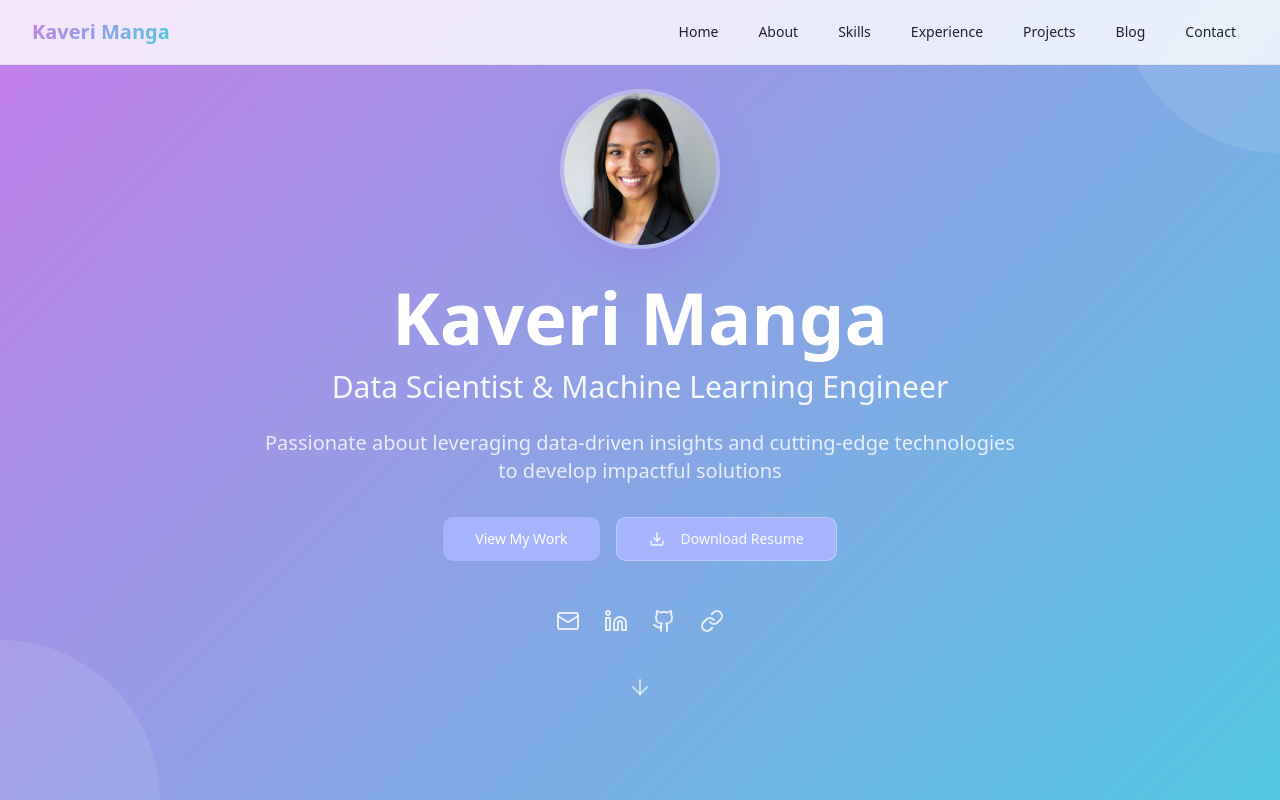
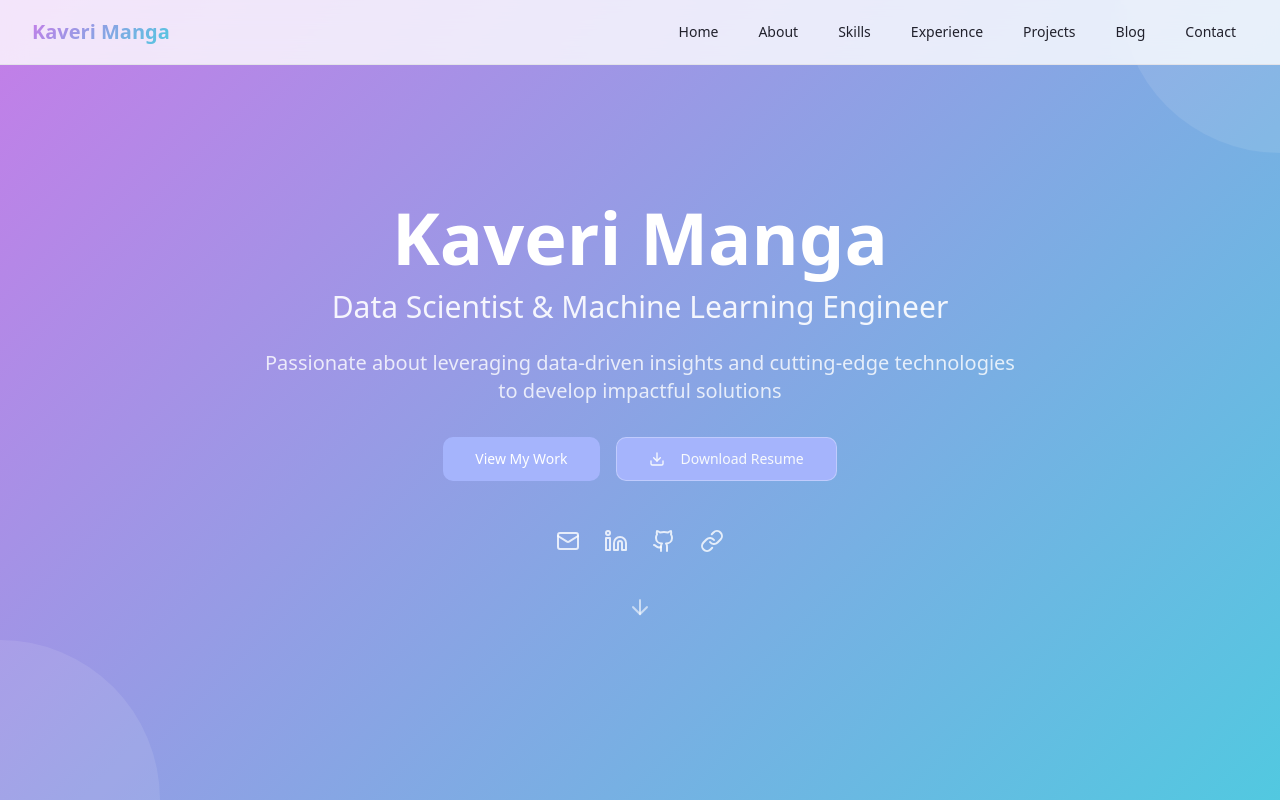
Before and after one commit to MangaKaveri/Kaveri-s_Portfolio, a React (Vite) app: page / in a window 1280 px wide. Shown: the top 800 px of the page. Built offline with nearby package versions, Linux system fonts and the light colour scheme; the HTML template or start-up script is replaced by a standard one.

Commit message:
Visual edit in Lovable

```diff
--- a/src/components/Hero.tsx
+++ b/src/components/Hero.tsx
@@ -23,13 +23,7 @@ const Hero = () => {
         <div className="text-center text-white">
           {/* Profile Image */}
           <div className="mb-8 animate-scale-in">
-            <div className="w-40 h-40 mx-auto rounded-full overflow-hidden border-4 border-white/30 shadow-elegant">
-              <img
-                src={profileImage}
-                alt="Kaveri Manga - Data Scientist and Machine Learning Engineer"
-                className="w-full h-full object-cover"
-              />
-            </div>
+
           </div>
 
           {/* Main Content */}
```
